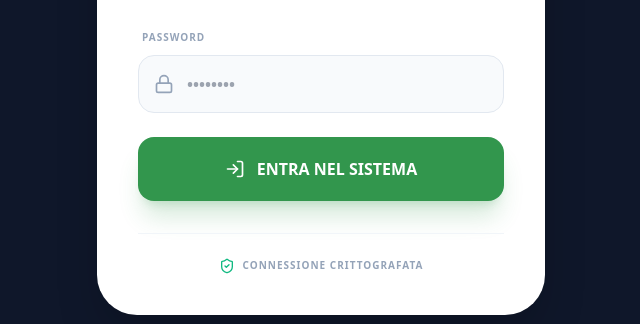
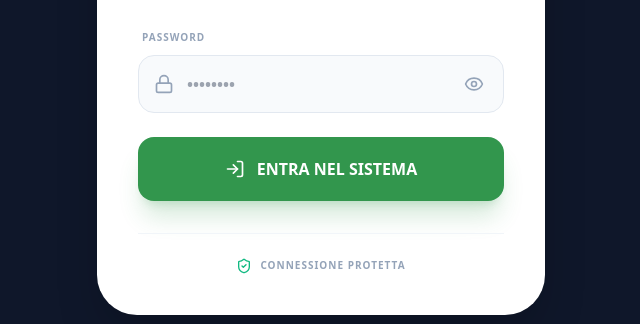
Before and after one commit to Lagicart/SalesManager-pro, a React (Vite) app: page / in a window 1280 px wide. Shown: the part 393-717 px from the top of the page, without its empty margins (319-959 px from the left). Built offline with nearby package versions, Linux system fonts and the light colour scheme.

Commit message:
feat(login): Enhance password handling and user lookup
Introduced password visibility toggle and improved user validation logic. Added trimming to email and password inputs and refined error messages for a better user experience. Updated icon imports for new features.

```diff
--- a/App.tsx
+++ b/App.tsx
@@ -30,7 +30,6 @@ const App: React.FC = () => {
     return saved ? JSON.parse(saved) : null;
   });
 
-  // Funzione per garantire che l'admin sia sempre presente - Fixed type annotation to return Operatore[]
   const ensureAdmin = (list: Operatore[]): Operatore[] => {
     const hasAdmin = list.find(o => o.email === ADMIN_EMAIL);
     if (!hasAdmin) {
@@ -40,7 +39,6 @@ const App: React.FC = () => {
     return list;
   };
 
-  // Fixed initialization to ensure defaultOps and parsed data match Operatore[] type
   const [operatori, setOperatori] = useState<Operatore[]>(() => {
     const saved = localStorage.getItem('sm_operatori');
     const defaultOps: Operatore[] = [{ id: 'op1', nome: 'Amministratore', email: ADMIN_EMAIL, role: 'admin', password: 'admin' }];
@@ -105,7 +103,6 @@ const App: React.FC = () => {
           metodoPagamento: d.metodo_pagamento, sconto: d.sconto, agente: d.agente,
           operatoreEmail: d.operatore_email, incassato: d.incassato, noteAmministrazione: d.note_amministrazione
         }));
-        // Se il cloud ha dati, usiamo quelli. Se è vuoto, manteniamo i locali per sicurezza.
         if (fetched.length > 0) setVendite(fetched);
       }
 
@@ -117,7 +114,6 @@ const App: React.FC = () => {
         if (fetched.length > 0) setAgenti(fetched);
       }
 
-      // Fixed type casting for oRes.data to satisfy ensureAdmin parameter
       if (oRes.data) {
         const fetched = ensureAdmin(oRes.data as Operatore[]);
         if (fetched.length > 0) setOperatori(fetched);
@@ -127,7 +123,7 @@ const App: React.FC = () => {
       setCloudStatus('error');
     }
     setIsSyncing(false);
-  }, [supabase, ensureAdmin]);
+  }, [supabase]);
 
   useEffect(() => {
     if (supabase) {
@@ -139,7 +135,6 @@ const App: React.FC = () => {
     }
   }, [supabase, fetchData]);
 
-  // Persistenza locale sempre attiva come backup
   useEffect(() => { localStorage.setItem('sm_vendite', JSON.stringify(vendite)); }, [vendite]);
   useEffect(() => { localStorage.setItem('sm_agenti', JSON.stringify(agenti)); }, [agenti]);
   useEffect(() => { localStorage.setItem('sm_operatori', JSON.stringify(operatori)); }, [operatori]);
@@ -184,7 +179,15 @@ const App: React.FC = () => {
         delete payload.operatoreEmail;
       }
       const { error } = await supabase.from(table).upsert(payload);
-      if (error) throw error;
+      if (error) {
+        // Se c'è un errore di violazione di unicità (email già esistente con altro ID)
+        if (error.code === '23505') {
+          alert(`Errore: L'email "${data.email}" è già registrata nel database Cloud con un altro account.`);
+        } else {
+          console.error(`Errore Supabase (${table}):`, error);
+        }
+        throw error;
+      }
     } catch (e) {
       console.error(`Errore sync ${table}:`, e);
     }
@@ -194,14 +197,13 @@ const App: React.FC = () => {
     if (!supabase) return;
     setIsSyncing(true);
     try {
-      // Carichiamo tutto ciò che abbiamo in locale nel Cloud
       for (const op of operatori) await syncToCloud('operatori', op);
       for (const ag of agenti) await syncToCloud('agenti', ag);
       for (const ve of vendite) await syncToCloud('vendite', ve);
       alert("Tutti i dati locali sono stati caricati nel Cloud!");
       fetchData();
     } catch (e) {
-      alert("Errore durante l'upload massivo.");
+      alert("Errore durante l'upload massivo. Controlla la console.");
     }
     setIsSyncing(false);
   };
@@ -328,7 +330,6 @@ const App: React.FC = () => {
               const updated = operatori.find(x => x.id === o.id)
                 ? operatori.map(x => x.id === o.id ? o : x)
                 : [...operatori, o];
-              // Result of ensureAdmin(updated) is now explicitly typed as Operatore[]
               setOperatori(ensureAdmin(updated));
               await syncToCloud('operatori', o);
             }} />}
--- a/components/LoginScreen.tsx
+++ b/components/LoginScreen.tsx
@@ -1,6 +1,7 @@
+
 import React, { useState } from 'react';
 import { Operatore } from '../types';
-import { Lock, Mail, LogIn, ShieldCheck, AlertCircle } from 'lucide-react';
+import { Lock, Mail, LogIn, ShieldCheck, AlertCircle, Eye, EyeOff, Search } from 'lucide-react';
 
 interface LoginScreenProps {
   operatori: Operatore[];
@@ -12,18 +13,37 @@
 const LoginScreen: React.FC<LoginScreenProps> = ({ operatori, onLogin }) => {
   const [email, setEmail] = useState('');
   const [password, setPassword] = useState('');
+  const [showPassword, setShowPassword] = useState(false);
   const [error, setError] = useState('');
 
   const handleSubmit = (e: React.FormEvent) => {
     e.preventDefault();
     setError('');
 
-    const user = operatori.find(u => u.email.toLowerCase() === email.toLowerCase() && (u.password === password || (!u.password && password === '123')));
+    // Rimuoviamo spazi bianchi accidentali
+    const cleanEmail = email.trim().toLowerCase();
+    const cleanPass = password.trim();
 
-    if (user) {
+    if (!cleanEmail || !cleanPass) {
+      setError('Inserisci sia email che password.');
+      return;
+    }
+
+    // Cerchiamo l'utente
+    const user = operatori.find(u => u.email.toLowerCase() === cleanEmail);
+
+    if (!user) {
+      setError(`Utente "${cleanEmail}" non trovato nel sistema.`);
+      return;
+    }
+
+    // Verifichiamo la password
+    const isPasswordCorrect = user.password === cleanPass || (!user.password && cleanPass === '123');
+
+    if (isPasswordCorrect) {
       onLogin(user);
     } else {
-      setError('Credenziali non valide. Riprova o contatta l\'amministratore.');
+      setError('Password errata per questo utente. Riprova.');
     }
   };
 
@@ -65,13 +85,20 @@ const LoginScreen: React.FC<LoginScreenProps> = ({ operatori, onLogin }) => {
               <div className="relative">
                 <Lock className="absolute left-4 top-1/2 -translate-y-1/2 w-5 h-5 text-slate-400" />
                 <input
-                  type="password"
+                  type={showPassword ? "text" : "password"}
                   required
                   placeholder="••••••••"
-                  className="w-full pl-12 pr-4 py-4 bg-slate-50 border border-slate-200 rounded-2xl text-slate-900 font-bold focus:ring-4 focus:ring-[#32964D]/10 focus:border-[#32964D] outline-none transition-all"
+                  className="w-full pl-12 pr-12 py-4 bg-slate-50 border border-slate-200 rounded-2xl text-slate-900 font-bold focus:ring-4 focus:ring-[#32964D]/10 focus:border-[#32964D] outline-none transition-all"
                   value={password}
                   onChange={e => setPassword(e.target.value)}
                 />
+                <button
+                  type="button"
+                  onClick={() => setShowPassword(!showPassword)}
+                  className="absolute right-4 top-1/2 -translate-y-1/2 text-slate-400 hover:text-slate-600 transition-colors p-1"
+                >
+                  {showPassword ? <EyeOff className="w-5 h-5" /> : <Eye className="w-5 h-5" />}
+                </button>
               </div>
             </div>
 
@@ -86,7 +113,8 @@ const LoginScreen: React.FC<LoginScreenProps> = ({ operatori, onLogin }) => {
 
           <div className="mt-8 pt-6 border-t border-slate-100 text-center">
             <div className="flex items-center justify-center gap-2 text-slate-400 text-[10px] font-bold uppercase tracking-widest">
-              <ShieldCheck className="w-4 h-4 text-emerald-500" /> Connessione Crittografata
+              <ShieldCheck className="w-4 h-4 text-emerald-500" />
+              {operatori.length > 1 ? `${operatori.length} Account Disponibili` : "Connessione Protetta"}
             </div>
           </div>
         </div>
```
